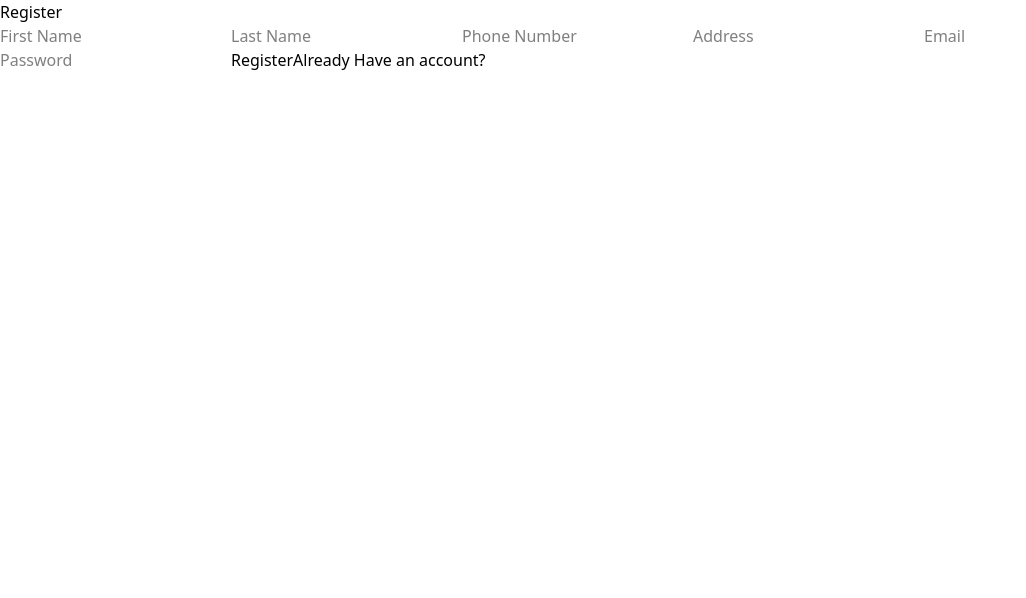
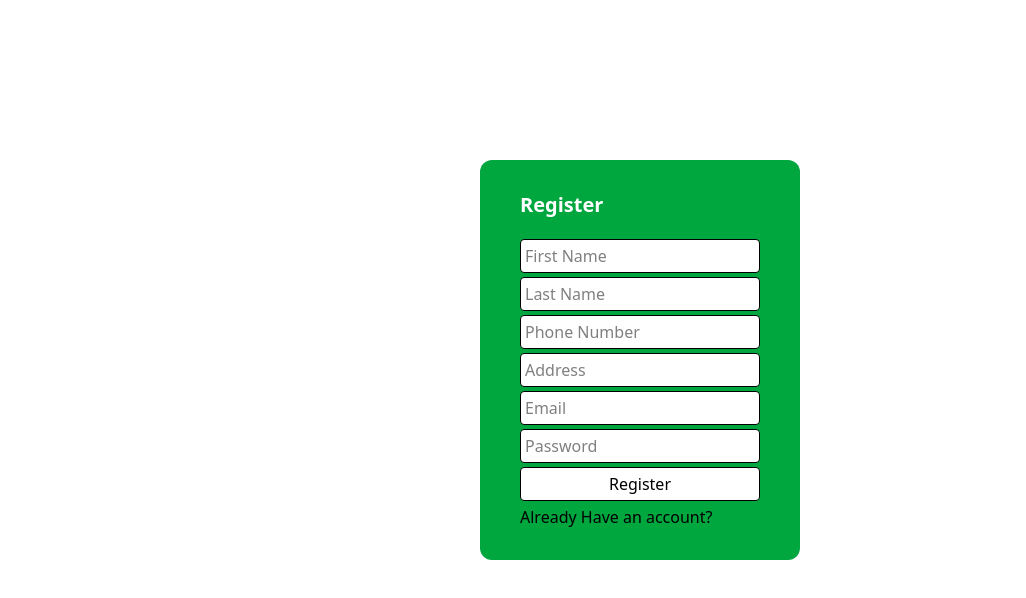
Before and after one commit to huntergcook1/capstone, a React (Vite) app in the folder student-registration-frontend/: page /newAccount in a window 1280 px wide. Shown: the top 598 px of the page, without its empty margins (0-1026 px from the left). Built offline with nearby package versions, Linux system fonts and the light colour scheme.

Commit message:
styled login and register page

```diff
--- a/student-registration-frontend/src/pages/Register.jsx
+++ /dev/null
@@ -1,38 +0,0 @@
-import { useState } from 'react';
-import { Link } from 'react-router-dom';
-
-function Register() {
-  const [formData, setFormData] = useState({
-    username: '',
-    email: '',
-    password: ''
-  });
-
-  function handleChange(e) {
-    setFormData({ ...formData, [e.target.name]: e.target.value });
-  }
-
-  function handleSubmit(e) {
-    e.preventDefault();
-    // Call your backend API here to register the user
-    console.log('Registering user:', formData);
-  }
-
-  return (
-    <>
-      <h1>Register</h1>
-      <form onSubmit={handleSubmit}>
-        <input name="firstName" type="text" placeholder="First Name" onChange={handleChange} required />
-        <input name="lastName" type="text" placeholder="Last Name" onChange={handleChange} required />
-        <input name="phone" type="text" placeholder="Phone Number" onChange={handleChange} required />
-        <input name="address" type="text" placeholder="Address" onChange={handleChange} required />
-        <input name="email" type="email" placeholder="Email" onChange={handleChange} required />
-        <input name="password" type="password" placeholder="Password" onChange={handleChange} required />
-        <button type="submit">Register</button>
-        <Link to='/'>Already Have an account?</Link>
-      </form>
-    </>
-  );
-}
-
-export default Register;
--- a/student-registration-frontend/src/pages/Login.jsx
+++ b/student-registration-frontend/src/routes/Login.jsx
@@ -43,9 +43,9 @@ function Login() {
     <>
       <Navbar/>
       <div className='flex justify-center items-center w-full'>
-            <div className='flex flex-col justify-between p-10 h-100 w-80 bg-green-600'>
+          <div className='flex flex-col justify-center gap-5 p-10 mt-40 h-100 w-80 rounded-xl bg-green-600'>
               <h1>Login</h1>
-                <form className='flex flex-col w-full' onSubmit={handleSubmit}>
+              <form className='flex flex-col gap-1 w-full' onSubmit={handleSubmit}>
                   <input className='border border-solid rounded p-1 bg-white' name="email" type="email" placeholder="Email" onChange={handleChange} required />
                   <input className='border border-solid rounded p-1 bg-white' name="password" type="password" placeholder="Password" onChange={handleChange} required />
                   <button className='border border-solid rounded p-1 bg-white' type="submit">Login</button>
--- /dev/null
+++ b/student-registration-frontend/src/routes/Register.jsx
@@ -0,0 +1,41 @@
+import { useState } from 'react';
+import { Link } from 'react-router-dom';
+
+function Register() {
+  const [formData, setFormData] = useState({
+    username: '',
+    email: '',
+    password: ''
+  });
+
+  function handleChange(e) {
+    setFormData({ ...formData, [e.target.name]: e.target.value });
+  }
+
+  function handleSubmit(e) {
+    e.preventDefault();
+    console.log('Registering user:', formData);
+  }
+
+  return (
+    <>
+      <div className='flex justify-center items-center w-full'>
+        <div className='flex flex-col justify-center gap-5 p-10 mt-40 h-100 w-80 rounded-xl bg-green-600'>
+          <h1 className='font-bold text-xl text-white'>Register</h1>
+          <form className='flex flex-col gap-1' onSubmit={handleSubmit}>
+            <input className='border border-solid rounded p-1 bg-white' name="firstName" type="text" placeholder="First Name" onChange={handleChange} required />
+            <input className='border border-solid rounded p-1 bg-white' name="lastName" type="text" placeholder="Last Name" onChange={handleChange} required />
+            <input className='border border-solid rounded p-1 bg-white' name="phone" type="text" placeholder="Phone Number" onChange={handleChange} required />
+            <input className='border border-solid rounded p-1 bg-white' name="address" type="text" placeholder="Address" onChange={handleChange} required />
+            <input className='border border-solid rounded p-1 bg-white' name="email" type="email" placeholder="Email" onChange={handleChange} required />
+            <input className='border border-solid rounded p-1 bg-white' name="password" type="password" placeholder="Password" onChange={handleChange} required />
+            <button className='border border-solid rounded p-1 bg-white' type="submit">Register</button>
+            <Link to='/'>Already Have an account?</Link>
+          </form>
+        </div>
+      </div>
+    </>
+  );
+}
+
+export default Register;
```
Also changed, not shown: student-registration-frontend/src/App.jsx (+5 -5 lines), student-registration-frontend/src/routes/Courses.jsx (renamed from student-registration-frontend/src/pages/Courses.jsx), student-registration-frontend/src/routes/Main.jsx (renamed from student-registration-frontend/src/pages/Main.jsx), student-registration-frontend/src/routes/Students.jsx (renamed from student-registration-frontend/src/pages/Students.jsx). Lines whose indentation alone changed are shown as unchanged.
